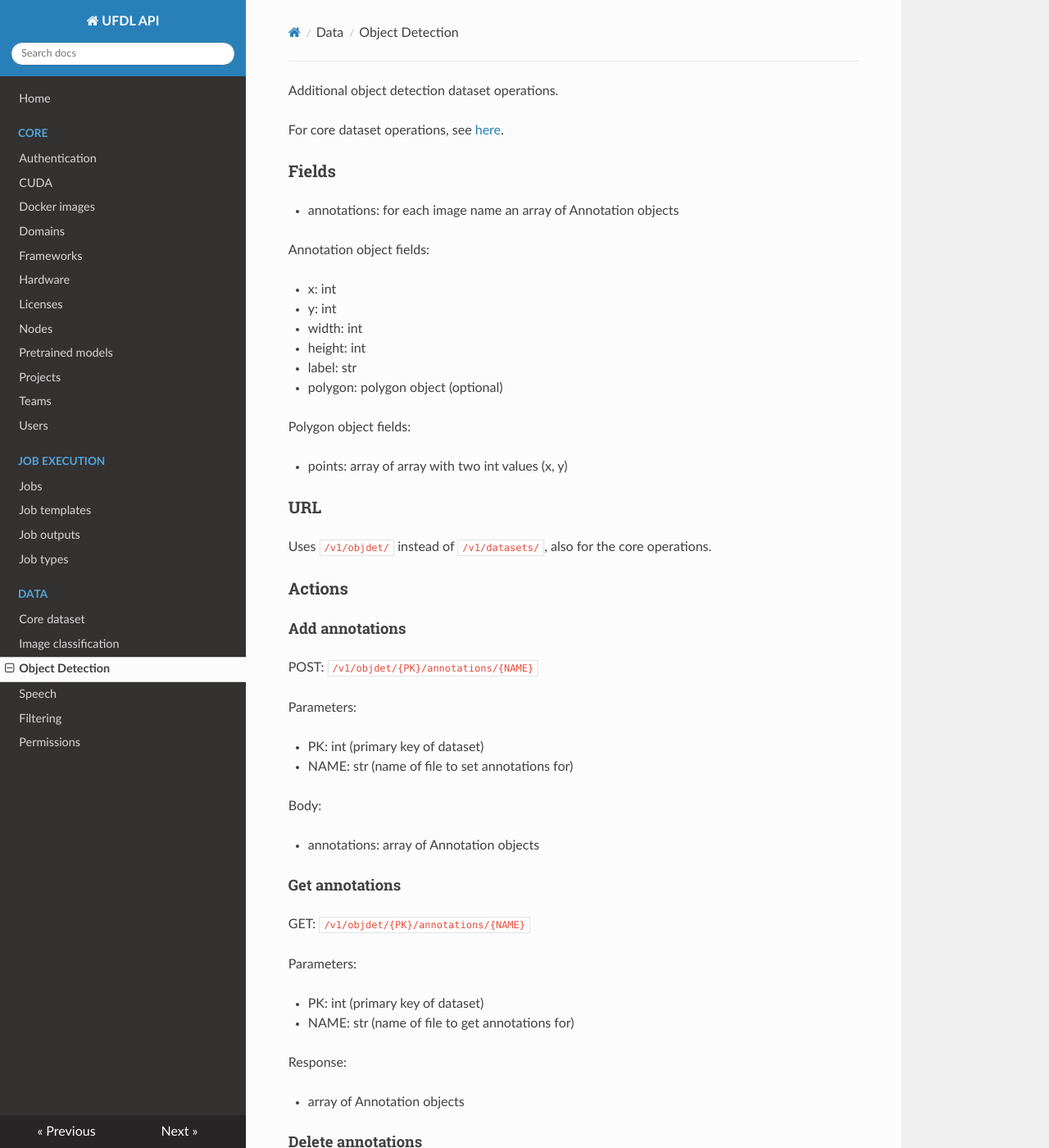
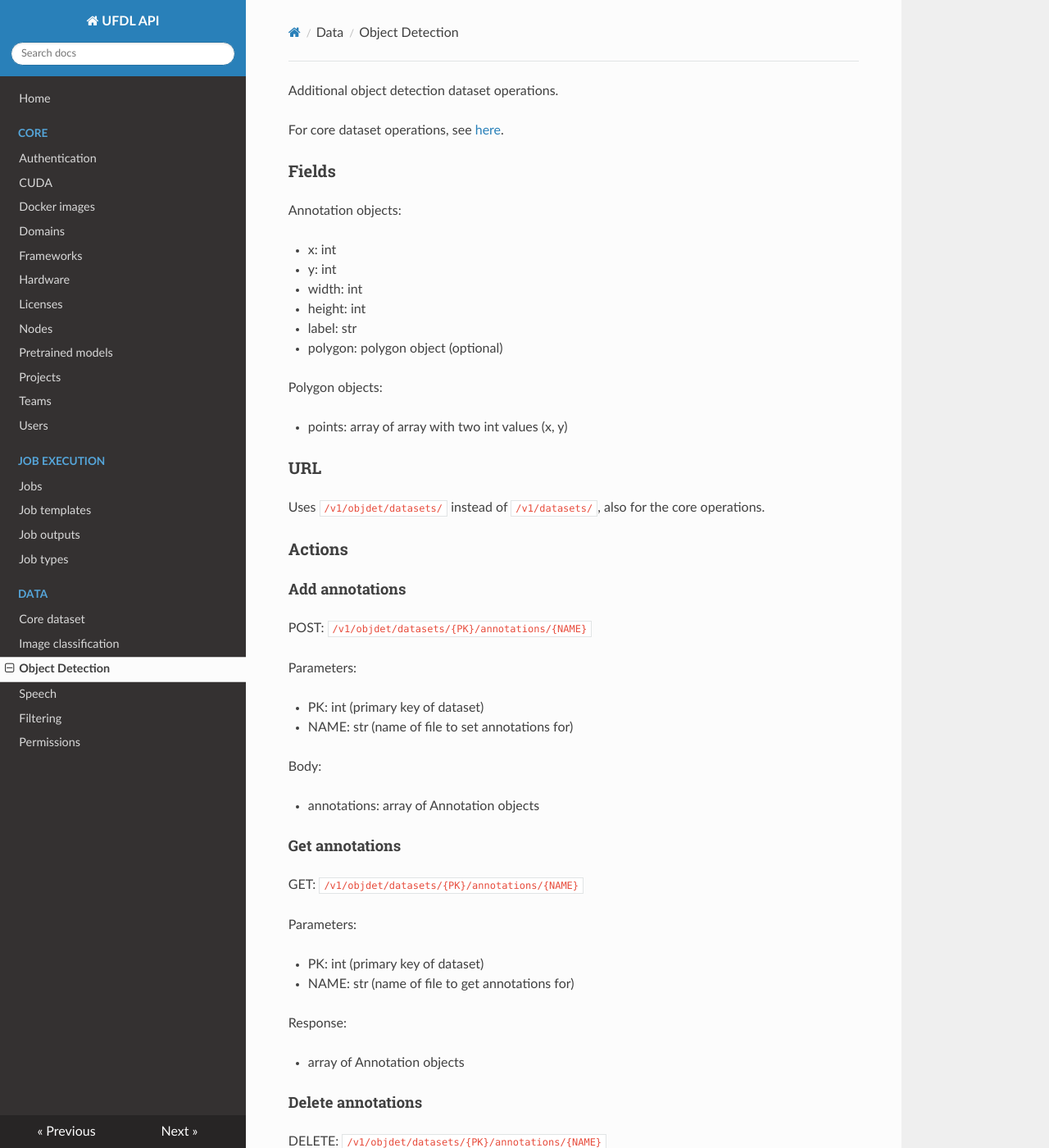
Before and after one commit to waikato-ufdl/ufdl-api, an MkDocs documentation site: the page built from docs/object_detection.md, in a window 1280 px wide and 1400 px high. Shown: the whole window at 82% size. Built offline with MkDocs 1.6.1, drawn with Linux system fonts in a browser that asks for light colours; nearby versions of some CDN libraries; some of the changed text lies outside the part shown.

Commit message:
fixed "Fields" sections and URLs

```diff
--- a/docs/object_detection.md
+++ b/docs/object_detection.md
@@ -4,9 +4,7 @@ For core dataset operations, see [here](datasets.md).
 
 # Fields
 
-  * annotations: for each image name an array of Annotation objects
-
-Annotation object fields:
+Annotation objects:
 
   * x: int
   * y: int
@@ -15,20 +13,20 @@ Annotation object fields:
   * label: str
   * polygon: polygon object (optional)
 
-Polygon object fields:
+Polygon objects:
 
   * points: array of array with two int values (x, y)
 
 # URL
 
-Uses `/v1/objdet/` instead of `/v1/datasets/`,
+Uses `/v1/objdet/datasets/` instead of `/v1/datasets/`,
 also for the core operations.
 
 # Actions
 
 ## Add annotations
 
-POST: `/v1/objdet/{PK}/annotations/{NAME}`
+POST: `/v1/objdet/datasets/{PK}/annotations/{NAME}`
 
 Parameters:
 
@@ -41,7 +39,7 @@ Body:
 
 ## Get annotations
 
-GET: `/v1/objdet/{PK}/annotations/{NAME}`
+GET: `/v1/objdet/datasets/{PK}/annotations/{NAME}`
 
 Parameters:
 
@@ -54,7 +52,7 @@ Response:
 
 ## Delete annotations
 
-DELETE: `/v1/objdet/{PK}/annotations/{NAME}`
+DELETE: `/v1/objdet/datasets/{PK}/annotations/{NAME}`
 
 Parameters:
 
@@ -64,7 +62,7 @@ Parameters:
 
 ## Get labels
 
-GET: `/v1/objdet/{PK}/labels`
+GET: `/v1/objdet/datasets/{PK}/labels`
 
 Parameters:
 
```
Also changed, not shown: docs/image_classification.md (+4 -8 lines), docs/speech.md (+3 -7 lines).
